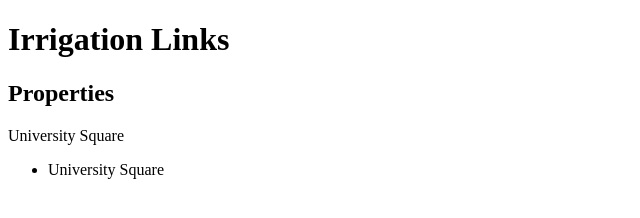
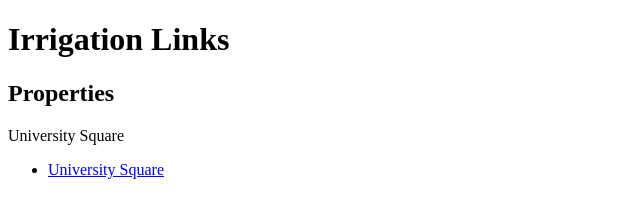
Before and after one commit to Jayden-Mosness/Jayden-Mosness.github.io, a plain HTML site: page FLM/Irrigation.HTML in a window 1280 px wide. Shown: the whole page, without its empty margins (0-640 px from the left). Drawn offline with Linux system fonts and the light colour scheme.

Commit message:
Irrigation

```diff
--- a/FLM/Irrigation.HTML
+++ b/FLM/Irrigation.HTML
@@ -14,7 +14,7 @@
     <p>University Square</p>
     <ul>
         <li>
-          <a herf="/FLM/UniversitySquare.html">University Square</a>
+            <a href="Jayden-Mosness.github.io/FLM/UniversitySquare.html">University Square</a>
         </li>
     </ul>
 </body>
```
